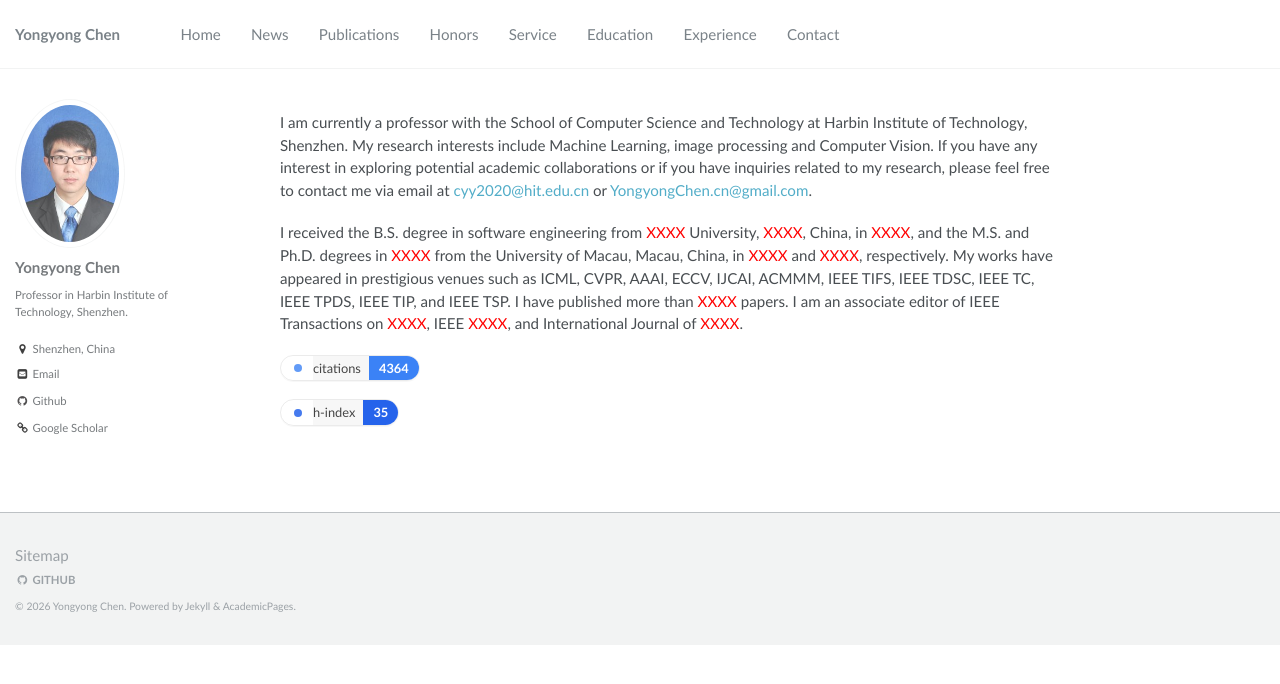
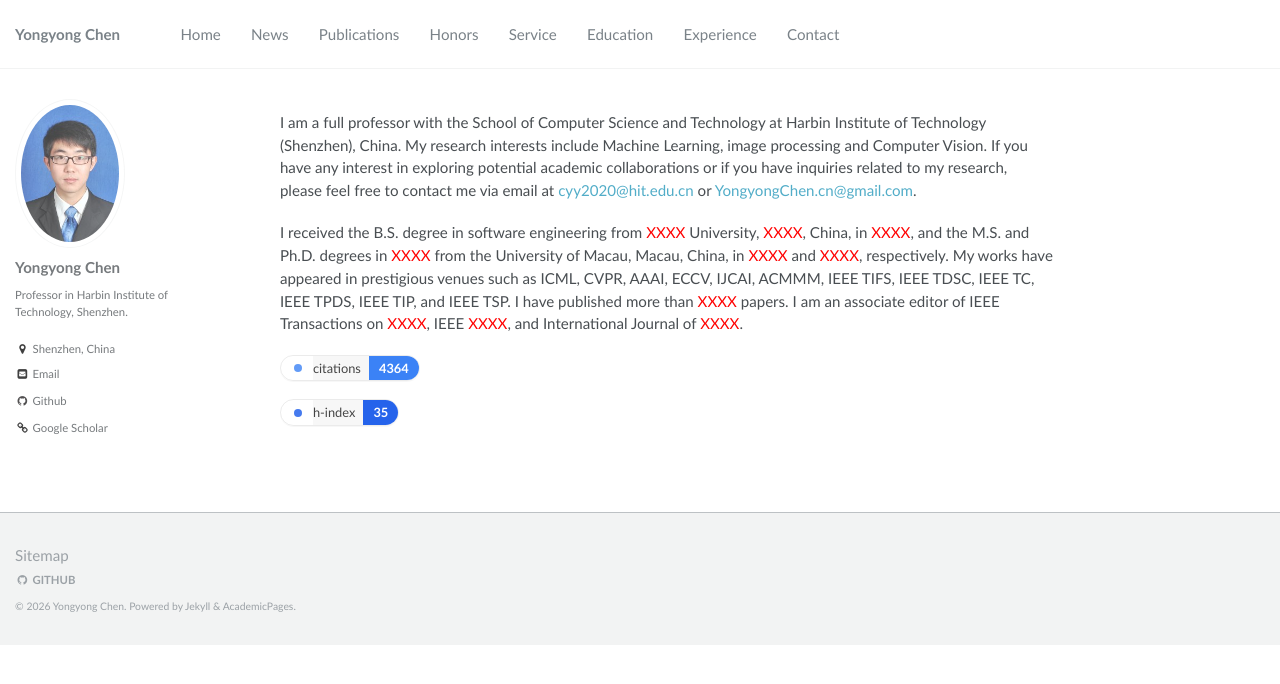
Before and after one commit to cyyhit/cyyhit.github.io, a Jekyll site: the page built from _pages/about.md, in a window 1280 px wide. Shown: the top 684 px of the page. Built offline with Jekyll 4.4.1, drawn with Linux system fonts in a browser that asks for light colours.

Commit message:
Update about.md

```diff
--- a/_pages/about.md
+++ b/_pages/about.md
@@ -5,7 +5,7 @@ permalink: /
 author_profile: true
 ---
 
-I am currently a professor with the School of Computer Science and Technology at Harbin Institute of Technology, Shenzhen. My research interests include Machine Learning, image processing and Computer Vision. If you have any interest in exploring potential academic collaborations or if you have inquiries related to my research, please feel free to contact me via email at [cyy2020@hit.edu.cn](mailto:cyy2020@hit.edu.cn) or [YongyongChen.cn@gmail.com](mailto:YongyongChen.cn@gmail.com).
+I am a full professor with the School of Computer Science and Technology at Harbin Institute of Technology (Shenzhen), China. My research interests include Machine Learning, image processing and Computer Vision. If you have any interest in exploring potential academic collaborations or if you have inquiries related to my research, please feel free to contact me via email at [cyy2020@hit.edu.cn](mailto:cyy2020@hit.edu.cn) or [YongyongChen.cn@gmail.com](mailto:YongyongChen.cn@gmail.com).
 
 I received the B.S. degree in software engineering from <span style="color:red;">XXXX</span> University, <span style="color:red;">XXXX</span>, China, in <span style="color:red;">XXXX</span>, and the M.S. and Ph.D. degrees in <span style="color:red;">XXXX</span> from the University of Macau, Macau, China, in <span style="color:red;">XXXX</span> and <span style="color:red;">XXXX</span>, respectively. My works have appeared in prestigious venues such as ICML, CVPR, AAAI, ECCV, IJCAI, ACMMM, IEEE TIFS, IEEE TDSC, IEEE TC, IEEE TPDS, IEEE TIP, and IEEE TSP. I have published more than <span style="color:red;">XXXX</span> papers. I am an associate editor of IEEE Transactions on <span style="color:red;">XXXX</span>, IEEE <span style="color:red;">XXXX</span>, and International Journal of <span style="color:red;">XXXX</span>.
 
```
